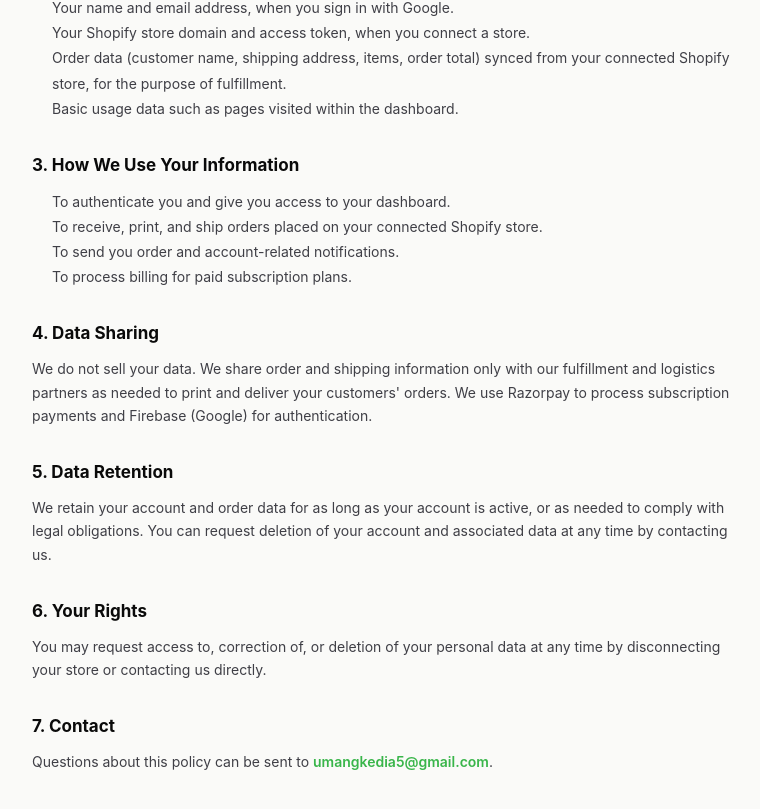
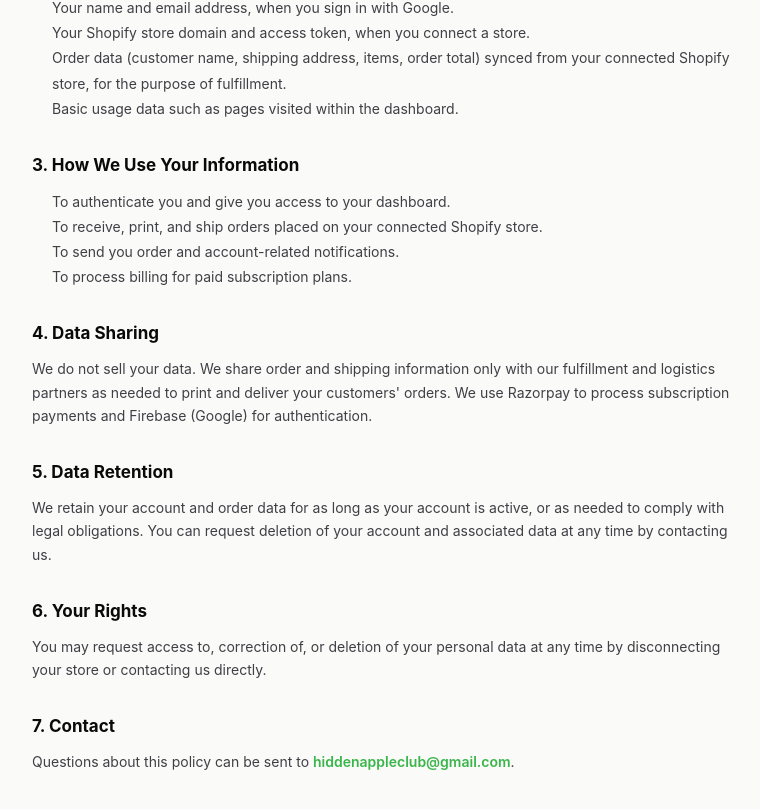
Before and after one commit to umangkedia005/printflow-frontend, a React (Vite) app: page /privacy in a window 1280 px wide. Shown: the part 335-1144 px from the top of the page, without its empty margins (252-1012 px from the left). Built offline with nearby package versions, Linux system fonts and the light colour scheme; no server answers.

Commit message:
Update contact email on Privacy Policy and Terms pages

```diff
--- a/src/pages/PrivacyPage.jsx
+++ b/src/pages/PrivacyPage.jsx
@@ -49,7 +49,7 @@ const PrivacyPage = () => {
 
         <Section title="7. Contact">
           Questions about this policy can be sent to{' '}
-          <a href="mailto:umangkedia5@gmail.com" style={{ color: '#39B54A', fontWeight: 600 }}>umangkedia5@gmail.com</a>.
+          <a href="mailto:hiddenappleclub@gmail.com" style={{ color: '#39B54A', fontWeight: 600 }}>hiddenappleclub@gmail.com</a>.
         </Section>
       </div>
     </div>
--- a/src/pages/TermsPage.jsx
+++ b/src/pages/TermsPage.jsx
@@ -46,7 +46,7 @@ const TermsPage = () => {
 
         <Section title="8. Contact">
           Questions about these terms can be sent to{' '}
-          <a href="mailto:umangkedia5@gmail.com" style={{ color: '#39B54A', fontWeight: 600 }}>umangkedia5@gmail.com</a>.
+          <a href="mailto:hiddenappleclub@gmail.com" style={{ color: '#39B54A', fontWeight: 600 }}>hiddenappleclub@gmail.com</a>.
         </Section>
       </div>
     </div>
```
